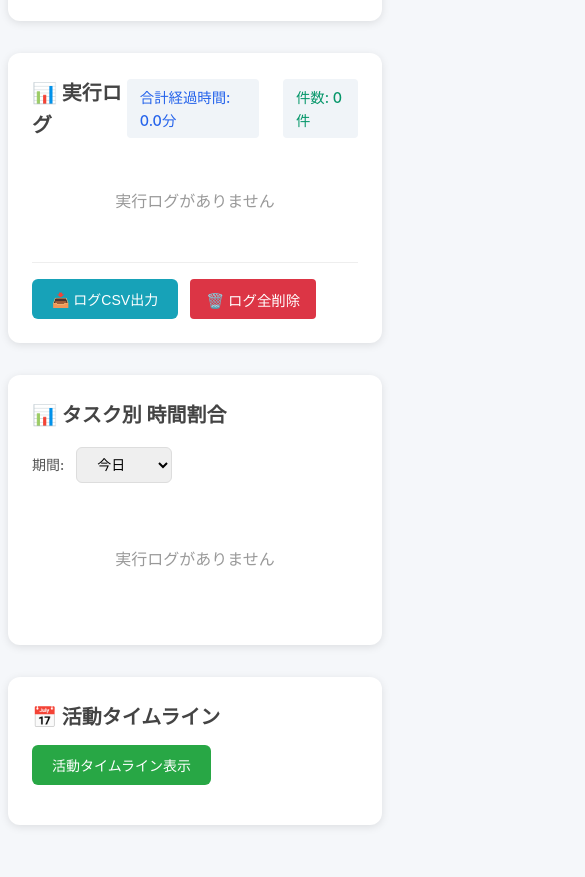
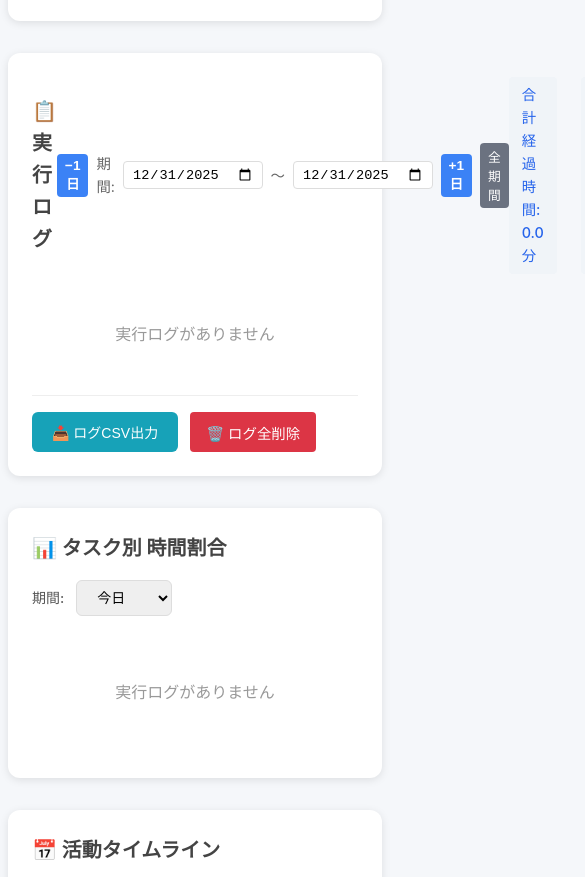
Before and after one commit to ryoryo7/TimeBoxer, a website: page index.html in a window 390 px wide. Shown: the part 2651-3528 px from the top of the page, 585 px wide, since content can reach past the window. Drawn offline with nearby package versions, Linux system fonts and the light colour scheme; no server answers.

Commit message:
ログに日付追加

```diff
--- a/eslint.config.js
+++ b/eslint.config.js
@@ -20,7 +20,7 @@ export default [
                 {
                     argsIgnorePattern: '^_',
                     varsIgnorePattern:
-                        '^(addTask|toggleComplete|deleteTask|startEdit|cancelEdit|saveEdit|handleEditKeypress|handleDragStart|handleDragEnd|handleDragOver|handleDrop|handleDragLeave|handleTaskSelect|setPresetTime|adjustTime|startTimer|stopTimer|clearTimer|startLogEdit|saveLogEdit|cancelLogEdit|deleteLog|handleLogEditKeypress|onLogTaskChange|exportToCsv|exportLogsToCsv|deleteSelectedTasks|deleteAllTasks|deleteAllLogs|toggleMemoCollapse|selectMemoTab|addMemoTab|deleteMemoTab|startEditTabName|saveMemoContent|updateChart|toggleTimeline|updateTimeline|openTimelineModal|closeTimelineModal|showTimelineTooltip|hideTimelineTooltip|loadFromGoogleSheets|saveToGoogleSheets|saveAllToGoogleSheets|syncFromGoogleSheets)$',
+                        '^(addTask|toggleComplete|deleteTask|startEdit|cancelEdit|saveEdit|handleEditKeypress|handleDragStart|handleDragEnd|handleDragOver|handleDrop|handleDragLeave|handleTaskSelect|setPresetTime|adjustTime|startTimer|stopTimer|clearTimer|startLogEdit|saveLogEdit|cancelLogEdit|deleteLog|handleLogEditKeypress|onLogTaskChange|exportToCsv|exportLogsToCsv|deleteSelectedTasks|deleteAllTasks|deleteAllLogs|toggleMemoCollapse|selectMemoTab|addMemoTab|deleteMemoTab|startEditTabName|saveMemoContent|updateChart|toggleTimeline|updateTimeline|openTimelineModal|closeTimelineModal|showTimelineTooltip|hideTimelineTooltip|loadFromGoogleSheets|saveToGoogleSheets|saveAllToGoogleSheets|syncFromGoogleSheets|filterLogs|clearLogFilter|adjustLogFilterDate)$',
                 },
             ],
             'no-extra-semi': 'error',
--- a/index.html
+++ b/index.html
@@ -227,7 +227,20 @@
             <!-- 実行ログ（修正） -->
             <section class="log-section">
                 <div class="log-header">
-                    <h2>📊 実行ログ</h2>
+                    <h2>📋 実行ログ</h2>
+                    <div class="log-filter">
+                        <button class="btn-date-adjust" onclick="adjustLogFilterDate(-1)">
+                            −1日
+                        </button>
+                        <label for="logStartDate">期間:</label>
+                        <input type="date" id="logStartDate" onchange="filterLogs()" />
+                        <span>〜</span>
+                        <input type="date" id="logEndDate" onchange="filterLogs()" />
+                        <button class="btn-date-adjust" onclick="adjustLogFilterDate(1)">
+                            +1日
+                        </button>
+                        <button class="btn-filter-clear" onclick="clearLogFilter()">全期間</button>
+                    </div>
                     <div class="log-summary">
                         <span id="totalElapsedTime">合計経過時間: 0分</span>
                         <span id="totalLogCount">件数: 0件</span>
--- a/script.js
+++ b/script.js
@@ -147,6 +147,9 @@ let editingLogId = null;
 let draggedTaskId = null;
 // 通知音のグローバル変数
 let notificationAudio = null;
+// ログフィルター用のグローバル変数
+let logFilterStartDate = null;
+let logFilterEndDate = null;
 
 // タイマー状態
 const timerState = {
@@ -208,6 +211,7 @@ async function initializeApp() {
     // 各種表示を更新
     renderTasks();
     updateTaskSelect();
+    initializeLogFilter();
     renderLogs();
     initializeMemo();
     updateStats();
@@ -290,7 +294,7 @@ function getLogs() {
 
 // 実行ログのサマリーを更新
 function updateTaskSummary() {
-    const logs = getLogs();
+    const logs = getFilteredLogs();
 
     // 合計経過時間を計算
     const totalDuration = logs.reduce((sum, log) => sum + (log.duration || 0), 0);
@@ -1044,7 +1048,7 @@ function renderLogs() {
     const container = document.getElementById('logContainer');
     if (!container) return;
 
-    const logs = getLogs();
+    const logs = getFilteredLogs();
 
     if (logs.length === 0) {
         container.innerHTML = '<p class="no-logs">実行ログがありません</p>';
@@ -2283,3 +2287,90 @@ function restoreTimer() {
 
     return true;
 }
+
+// ログフィルターを初期化（今日の日付をデフォルトに）
+function initializeLogFilter() {
+    const today = getTodayString();
+    const startDateInput = document.getElementById('logStartDate');
+    const endDateInput = document.getElementById('logEndDate');
+
+    if (startDateInput) startDateInput.value = today;
+    if (endDateInput) endDateInput.value = today;
+
+    logFilterStartDate = today;
+    logFilterEndDate = today;
+}
+
+// ログをフィルタリング
+function filterLogs() {
+    const startDateInput = document.getElementById('logStartDate');
+    const endDateInput = document.getElementById('logEndDate');
+
+    logFilterStartDate = startDateInput.value || null;
+    logFilterEndDate = endDateInput.value || null;
+
+    renderLogs();
+    updateTaskSummary();
+}
+
+// フィルターをクリア（全期間表示）
+function clearLogFilter() {
+    const startDateInput = document.getElementById('logStartDate');
+    const endDateInput = document.getElementById('logEndDate');
+
+    if (startDateInput) startDateInput.value = '';
+    if (endDateInput) endDateInput.value = '';
+
+    logFilterStartDate = null;
+    logFilterEndDate = null;
+
+    renderLogs();
+    updateTaskSummary();
+}
+
+// 日付を調整
+function adjustLogFilterDate(days) {
+    const startDateInput = document.getElementById('logStartDate');
+    const endDateInput = document.getElementById('logEndDate');
+
+    // 現在の開始日を基準に調整（未設定なら今日）
+    let baseDate;
+    if (startDateInput.value) {
+        baseDate = new Date(startDateInput.value);
+    } else {
+        baseDate = new Date();
+    }
+
+    baseDate.setDate(baseDate.getDate() + days);
+    const newDate = baseDate.toISOString().split('T')[0];
+
+    if (startDateInput) startDateInput.value = newDate;
+    if (endDateInput) endDateInput.value = newDate;
+
+    logFilterStartDate = newDate;
+    logFilterEndDate = newDate;
+
+    renderLogs();
+    updateTaskSummary();
+}
+
+// フィルター済みログを取得
+function getFilteredLogs() {
+    const logs = getLogs();
+
+    if (!logFilterStartDate && !logFilterEndDate) {
+        return logs;
+    }
+
+    return logs.filter(log => {
+        const logDate = log.startDateTime.split(' ')[0];
+
+        if (logFilterStartDate && logDate < logFilterStartDate) {
+            return false;
+        }
+        if (logFilterEndDate && logDate > logFilterEndDate) {
+            return false;
+        }
+        return true;
+    });
+}
--- a/style.css
+++ b/style.css
@@ -1389,3 +1389,55 @@ h2 {
     border-radius: 4px;
     font-weight: 500;
 }
+
+/* ログフィルター */
+.log-filter {
+    display: flex;
+    align-items: center;
+    gap: 0.5rem;
+    font-size: 0.9rem;
+}
+
+.log-filter label {
+    color: #666;
+}
+
+.log-filter input[type='date'] {
+    padding: 0.25rem 0.5rem;
+    border: 1px solid #ddd;
+    border-radius: 4px;
+    font-size: 0.85rem;
+}
+
+.log-filter span {
+    color: #666;
+}
+
+.btn-filter-clear {
+    padding: 0.25rem 0.5rem;
+    background-color: #6b7280;
+    color: white;
+    border: none;
+    border-radius: 4px;
+    cursor: pointer;
+    font-size: 0.8rem;
+}
+
+.btn-filter-clear:hover {
+    background-color: #4b5563;
+}
+
+.btn-date-adjust {
+    padding: 0.25rem 0.5rem;
+    background-color: #3b82f6;
+    color: white;
+    border: none;
+    border-radius: 4px;
+    cursor: pointer;
+    font-size: 0.85rem;
+    font-weight: 600;
+}
+
+.btn-date-adjust:hover {
+    background-color: #2563eb;
+}
```
Also changed, not shown: tests/tasks.test.js (+265 -0 lines).
